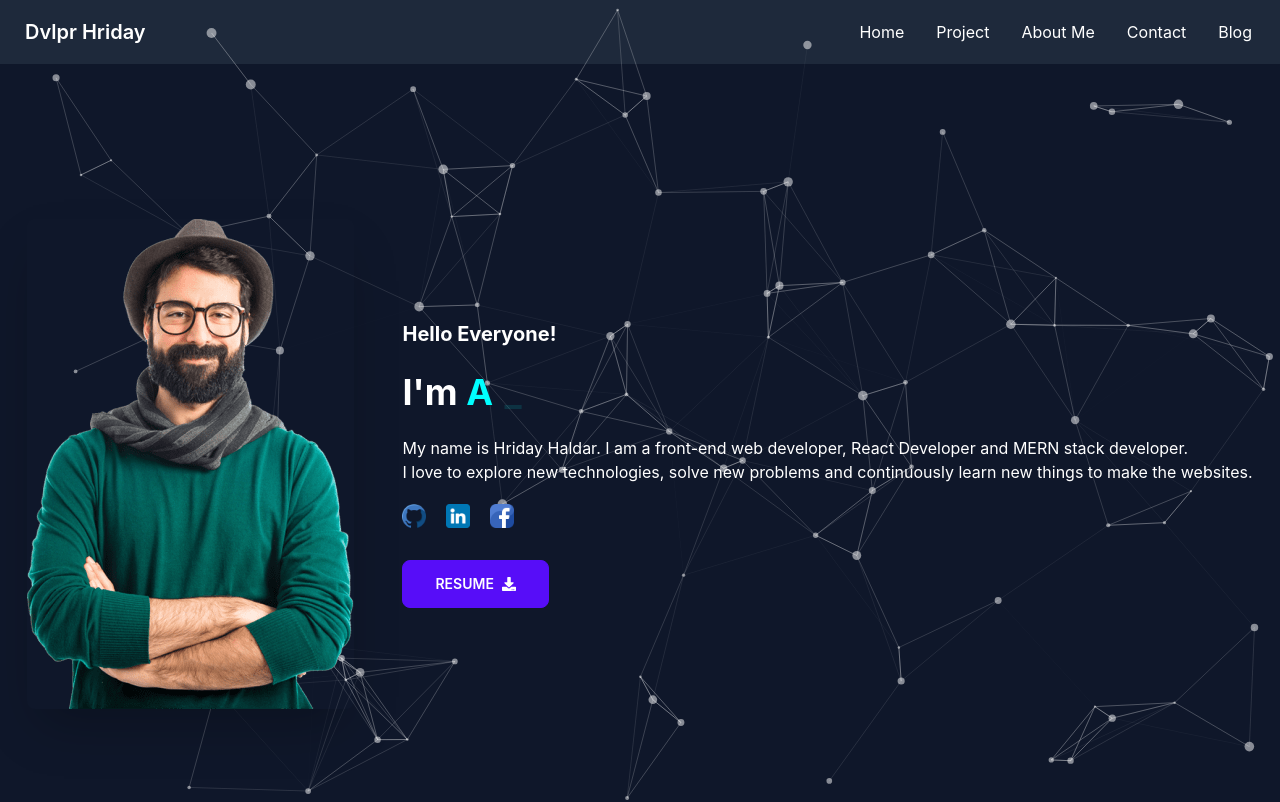
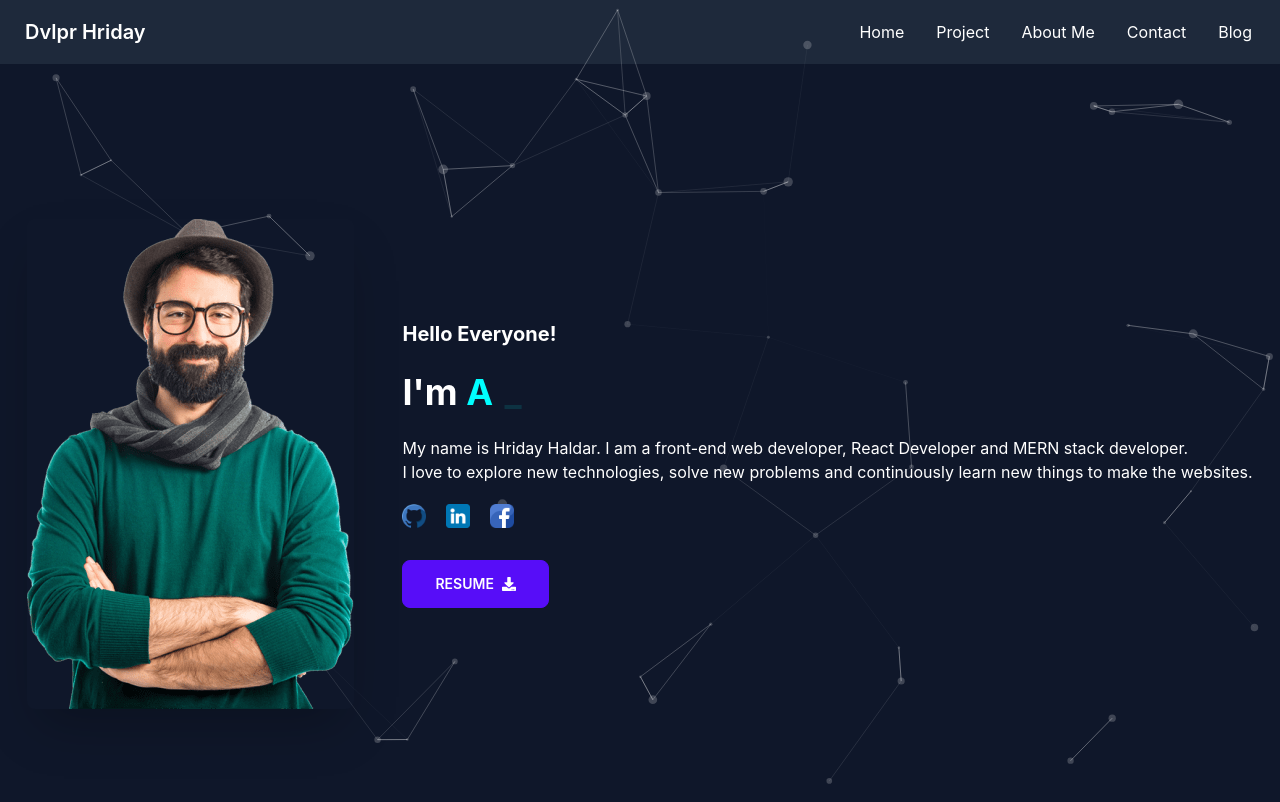
Before and after one commit to hridoyhalder1/dvlprhriday, a React (Create React App) app: page / in a window 1280 px wide. Shown: the top 802 px of the page. Built offline with nearby package versions, Linux system fonts and the light colour scheme.

Commit message:
background animation update

```diff
--- a/src/App.js
+++ b/src/App.js
@@ -79,12 +79,12 @@ function App() {
             number: {
               density: {
                 enable: true,
-                area: 800,
+                area: 1500,
               },
               value: 80,
             },
             opacity: {
-              value: 0.5,
+              value: 0.2,
             },
             shape: {
               type: "circle",
```
